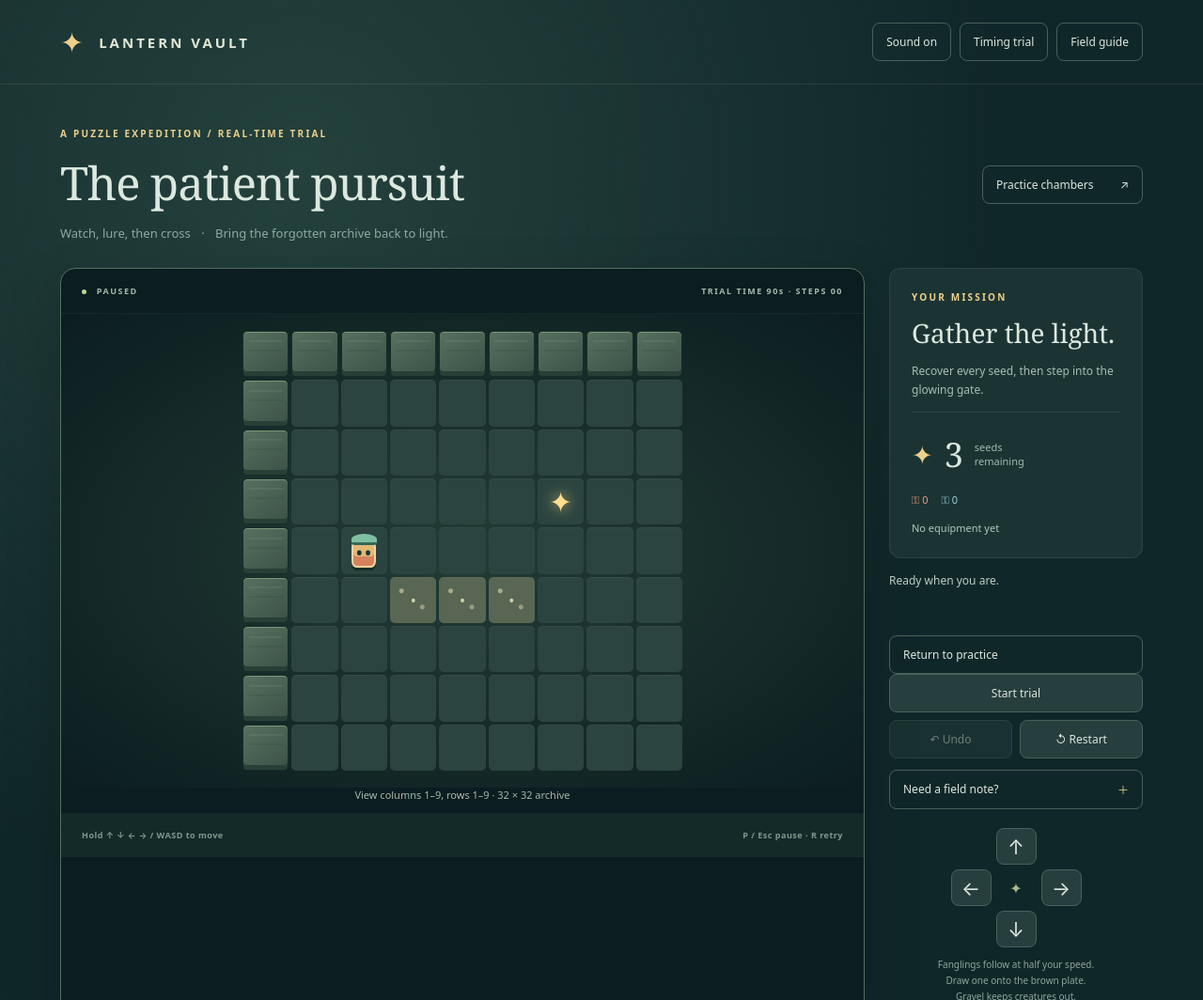
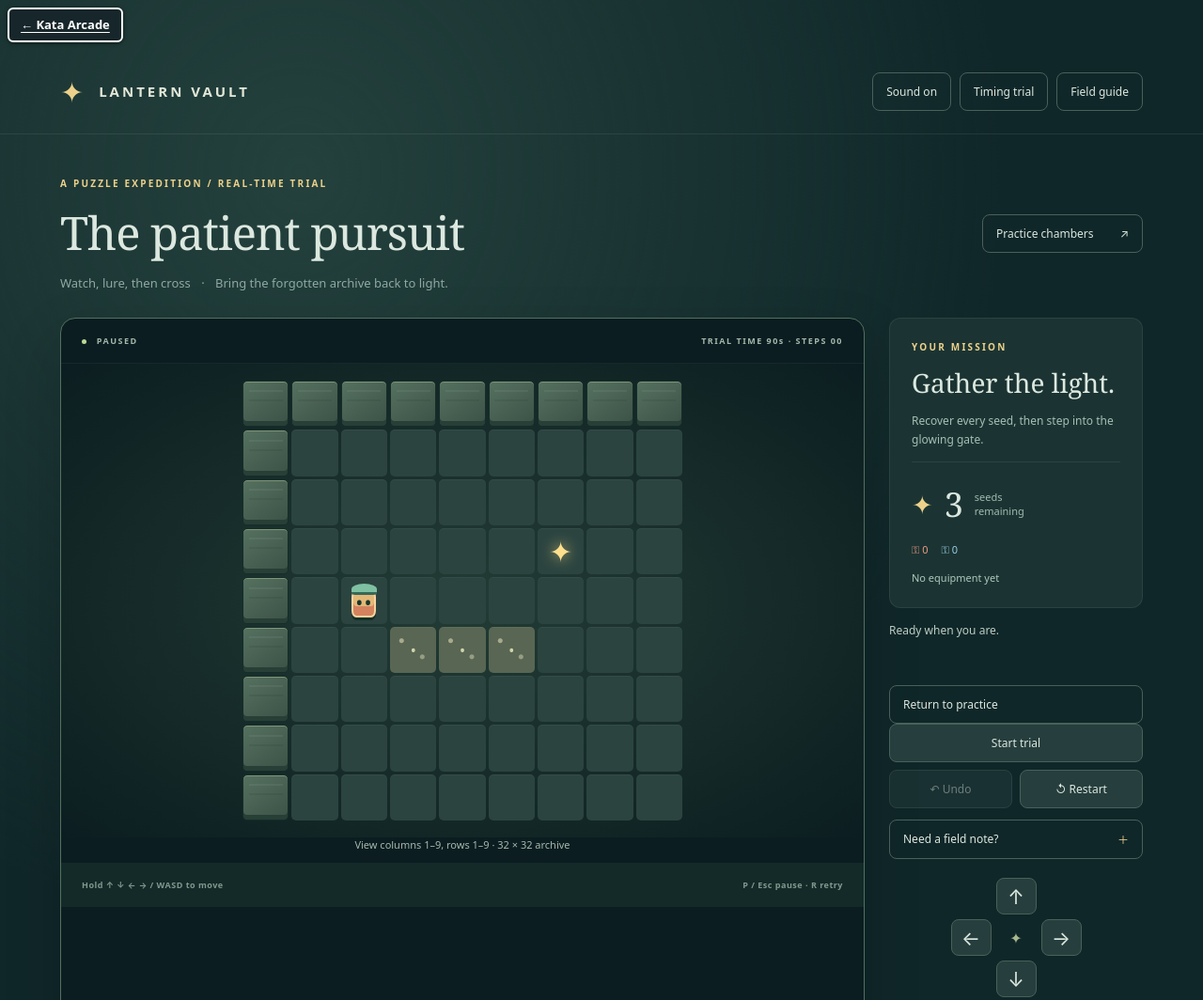
Before and after one commit to intrepion/kata-inspired-by-chips-challenge-codex-dot, a website built with Vite: page index.html in a window 1280 px wide. Shown: the top 1064 px of the page at 94% size. Built offline with nearby package versions, Linux system fonts and the light colour scheme.

Commit message:
Add link back to Kata Arcade

```diff
--- a/index.html
+++ b/index.html
@@ -1 +1,6 @@
-<!doctype html><html lang="en"><head><meta charset="UTF-8"><meta name="viewport" content="width=device-width,initial-scale=1"><meta name="theme-color" content="#102729"><title>Lantern Vault · A puzzle expedition</title></head><body><div id="app"></div><script type="module" src="/src/main.ts"></script></body></html>
+<!doctype html><html lang="en"><head><meta charset="UTF-8"><meta name="viewport" content="width=device-width,initial-scale=1"><meta name="theme-color" content="#102729"><title>Lantern Vault · A puzzle expedition</title><style>[data-kata-arcade-nav] a:focus-visible { outline: 3px solid #ffdf70 !important; outline-offset: 3px; }</style>
+</head><body>
+    <div role="navigation" aria-label="Arcade navigation" data-kata-arcade-nav style="all:initial;display:block;position:relative;z-index:2147483647;font:600 13px/1.3 system-ui,sans-serif;">
+      <a href="https://intrepion.github.io/" style="display:inline-block;margin:8px;padding:8px 12px;border:2px solid #fff;border-radius:6px;background:#17262a;color:#fff;text-decoration:underline;text-underline-offset:3px;box-shadow:0 1px 4px #0008;">← Kata Arcade</a>
+    </div>
+<div id="app"></div><script type="module" src="/src/main.ts"></script></body></html>
```
